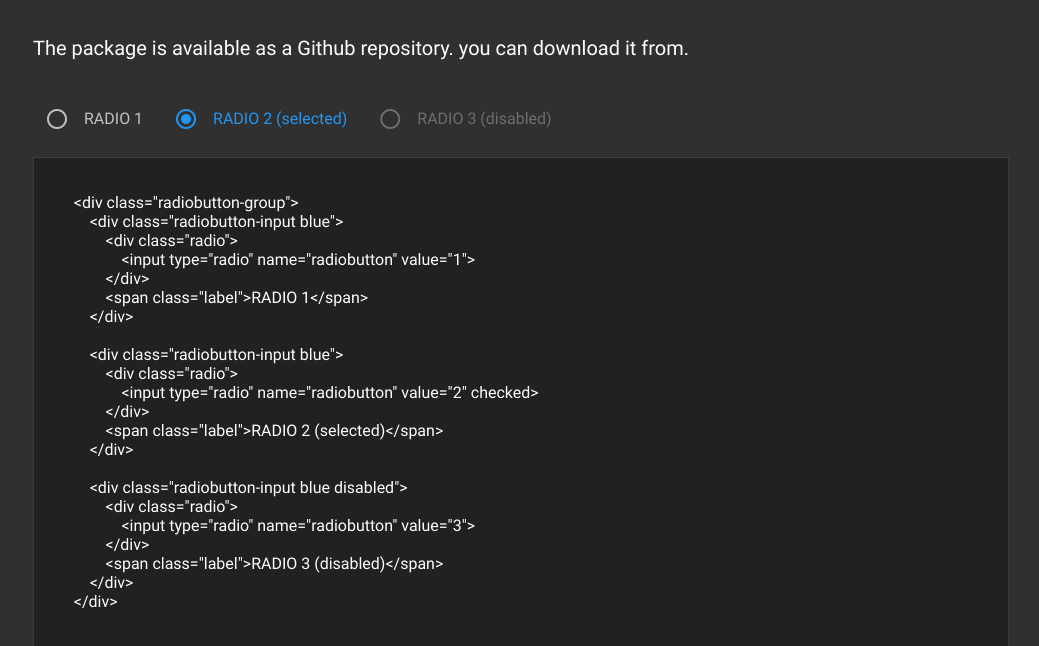
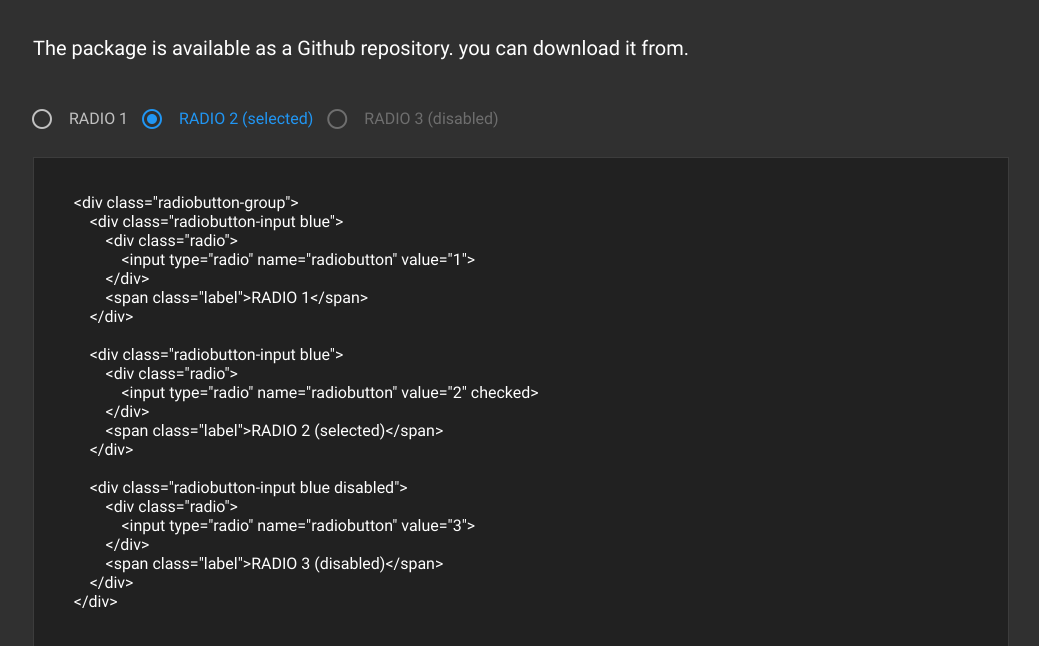
Before and after one commit to vip9008/yii2-materialgrid, a PHP site: page /components.php in a window 1280 px wide. Shown: the part 5367-6013 px from the top of the page, without its empty margins (119-1158 px from the left). Run offline with PHP 8.4, Linux system fonts and the light colour scheme; some libraries are stand-ins or nearby versions.

Commit message:
minor fixes

```diff
--- a/web/css/material.components.css
+++ b/web/css/material.components.css
@@ -1189,6 +1189,47 @@ html[dir] .checkbox-input[dir="rtl"] .checkbox, html[dir] .radiobutton-input[dir
     float: right;
 }
 
+.checkbox-group:before, .radiobutton-group:before {
+    content: '';
+    display: table;
+}
+
+.checkbox-group:after, .radiobutton-group:after {
+    content: '';
+    display: table;
+    clear: both;
+}
+
+.checkbox-group .checkbox-input, .radiobutton-group .radiobutton-input {
+    padding: 13px 0;
+    float: left;
+}
+
+html[dir="ltr"] .checkbox-group .checkbox-input, html[dir="ltr"] .radiobutton-group .radiobutton-input,
+html[dir] .checkbox-group[dir="ltr"] .checkbox-input, html[dir] .radiobutton-group[dir="ltr"] .radiobutton-input {
+    float: left;
+}
+html[dir="rtl"] .checkbox-group .checkbox-input, html[dir="rtl"] .radiobutton-group .radiobutton-input,
+html[dir] .checkbox-group[dir="rtl"] .checkbox-input, html[dir] .radiobutton-group[dir="rtl"] .radiobutton-input {
+    float: right;
+}
+
+.checkbox-group .checkbox-input + .checkbox-input, .radiobutton-group .radiobutton-input + .radiobutton-input {
+    padding-left: 15px;
+    padding-right: 0;
+}
+
+html[dir="ltr"] .checkbox-group .checkbox-input + .checkbox-input, html[dir="ltr"] .radiobutton-group .radiobutton-input + .radiobutton-input,
+html[dir] .checkbox-group[dir="ltr"] .checkbox-input + .checkbox-input, html[dir] .radiobutton-group[dir="ltr"] .radiobutton-input + .radiobutton-input {
+    padding-left: 15px;
+    padding-right: 0;
+}
+html[dir="rtl"] .checkbox-group .checkbox-input + .checkbox-input, html[dir="rtl"] .radiobutton-group .radiobutton-input + .radiobutton-input,
+html[dir] .checkbox-group[dir="rtl"] .checkbox-input + .checkbox-input, html[dir] .radiobutton-group[dir="rtl"] .radiobutton-input + .radiobutton-input {
+    padding-left: 0;
+    padding-right: 15px;
+}
+
 .checkbox-input .label, .radiobutton-input .label {
     margin-left: 36px;
 }
@@ -2074,6 +2115,10 @@ html[dir] .data-table[dir="rtl"] > .summary > .summary-right .controls .material
 
 .card:after {
     margin-top: -1px;
+}
+
+.card .clearfix {
+    border-radius: inherit;
 }
 
 .card .rich-media, .card .rich-media.ratio-16by9 {
--- a/web/js/material.grid.js
+++ b/web/js/material.grid.js
@@ -36,12 +36,16 @@ function select_menu_width() {
         var label_width = $(this).css('width', '').outerWidth();
 
         if (width > max_width) {
+            var menu_width = Math.ceil(((width + margin) / chunk).toFixed(1)) * chunk;
+            $(this).children('.select-menu').width(menu_width);
+
             if (!$(this).hasClass('context-menu')) {
-                $(this).width(width);
-                width = width + margin;
+                if (!$(this).hasClass('box-style')) {
+                    $(this).width(menu_width - (margin * 2));
+                } else {
+                    $(this).width(menu_width - margin);
+                }
             }
-            width = Math.ceil((width / chunk).toFixed(1)) * chunk;
-            $(this).children('.select-menu').width(width);
         }
     });
 }
@@ -228,10 +232,10 @@ function material_grid_init() {
     });
 
     $('body').on('keyup', '.form-input.select-control.bar-menu > .text-input', function() {
-        var filter = $(this).val().toUpperCase();
+        var filter = $(this).val().toUpperCase().replace("'", '');
         var found = false;
         $(this).siblings('.select-menu').find('.list-item').each(function() {
-            if ($(this).children('.text').children('.title').text().toUpperCase().indexOf(filter) > -1) {
+            if ($(this).children('.text').children('.title').text().toUpperCase().replace("'", '').indexOf(filter) > -1) {
                 $(this).show();
                 found = true;
             } else {
```
